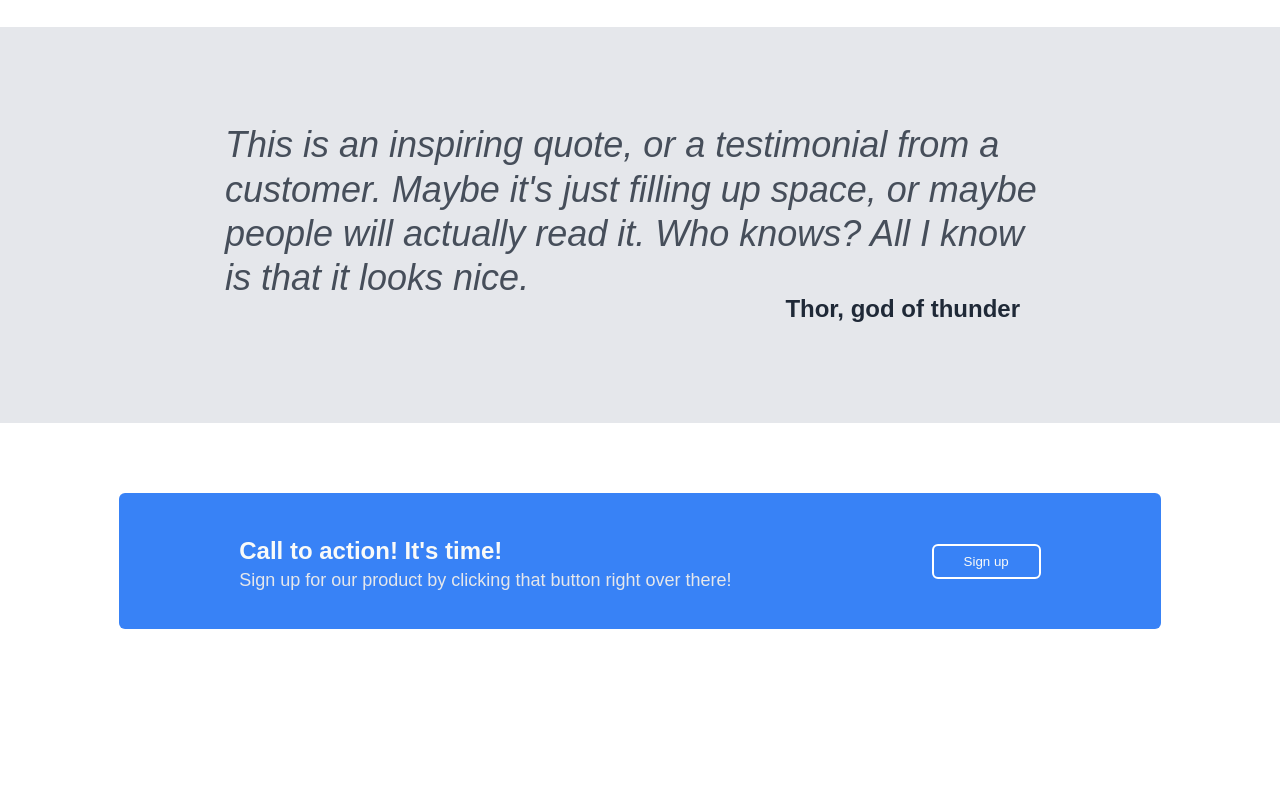
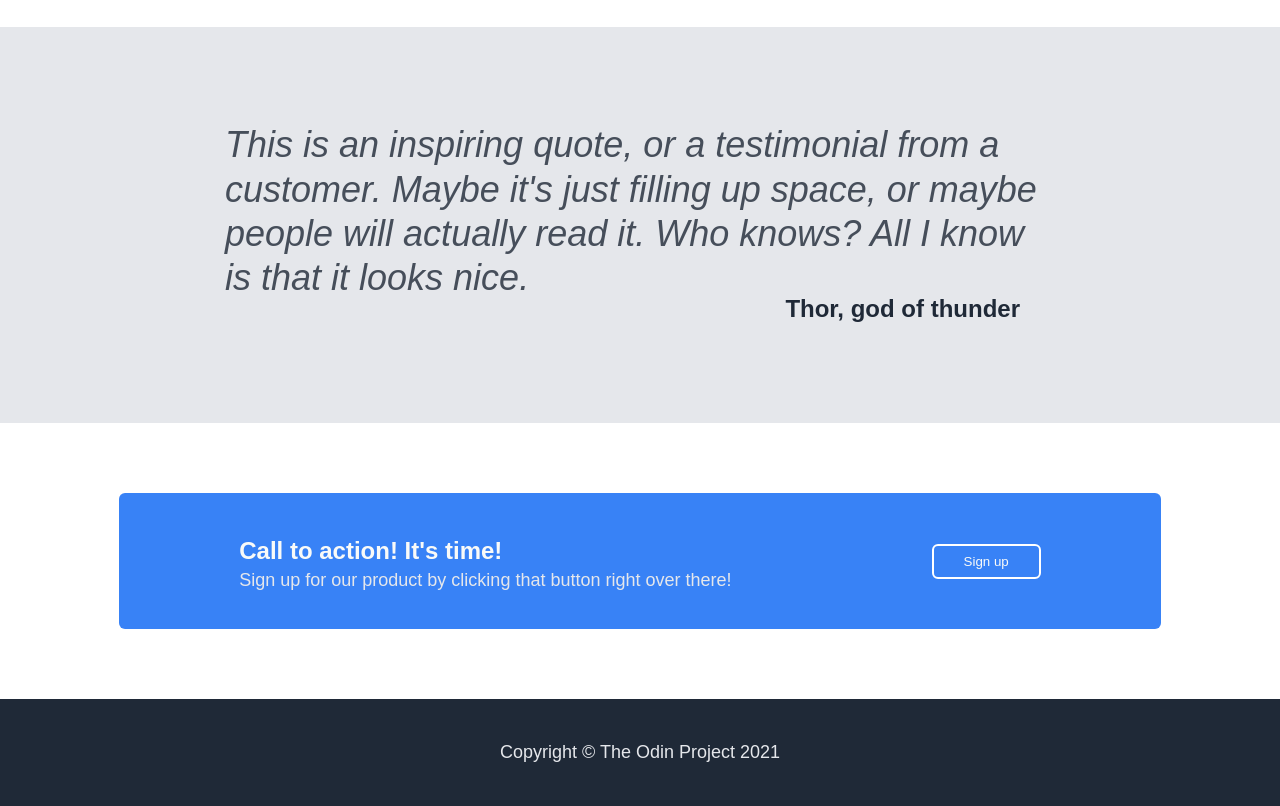
Before and after one commit to babilbo/TOP_landing_page, a plain HTML site: page Index.html in a window 1280 px wide. Shown: the part 887-1693 px from the top of the page. Before the commit the page ends 1586 px from the top, so only its background shows below. Drawn offline with Linux system fonts and the light colour scheme.

Commit message:
Added footer.

```diff
--- a/Index.html
+++ b/Index.html
@@ -80,5 +80,11 @@
             </div>
         </div>
     </div>
+
+    <div class="footer">
+        <div class="footer_text">
+            <p>Copyright © The Odin Project 2021</p>
+        </div>
+    </div>
 </body>
 </html>
--- a/styles.css
+++ b/styles.css
@@ -212,3 +212,19 @@ ul {
     background-color: #3882F6;
     color: #F9FAF8;
 }
+
+/* Footer */
+
+.footer {
+    display: flex;
+    justify-content: center;
+    align-items: center;
+    background-color: #1F2937;
+    padding-top: 25px;
+    padding-bottom: 25px;
+}
+
+.footer_text p {
+    color: #E5E7EB;
+    font-size: 18px;
+}
```
